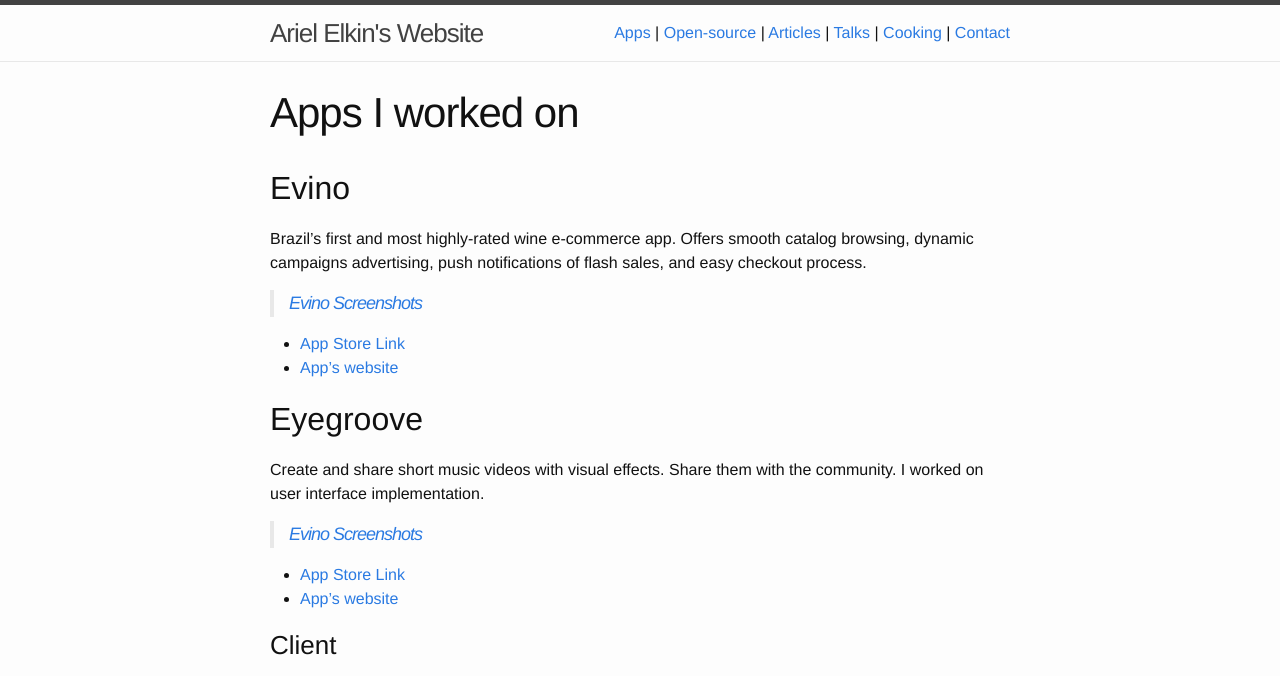
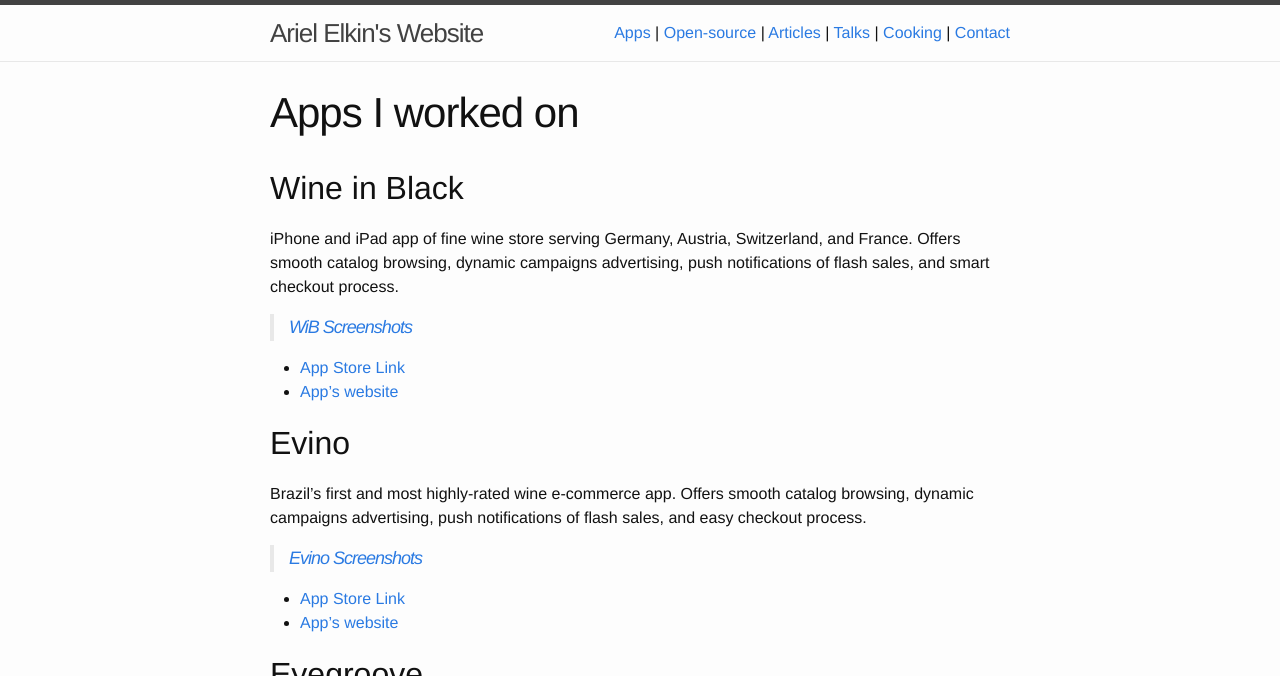
Before and after one commit to arielelkin/site_source, a Jekyll site: the page built from apps.markdown, in a window 1280 px wide and 900 px high, cut to the strip 0-676 px from the top of the window. Built offline with Jekyll 4.4.1, drawn with Linux system fonts in a browser that asks for light colours; a script that is not in the unit is left out.

Commit message:
add wib app

```diff
--- a/apps.markdown
+++ b/apps.markdown
@@ -5,6 +5,15 @@ comments: false
 sharing: false
 footer: false
 ---
+
+## Wine in Black
+
+iPhone and iPad app of fine wine store serving Germany, Austria, Switzerland, and France. Offers smooth catalog browsing, dynamic campaigns advertising, push notifications of flash sales, and smart checkout process.
+
+<blockquote class="imgur-embed-pub" lang="en" data-id="a/jP1UW" data-context="false"><a href="//imgur.com/jP1UW">WiB Screenshots</a></blockquote><script async src="//s.imgur.com/min/embed.js" charset="utf-8"></script>
+
+* [App Store Link](https://itunes.apple.com/de/app/wine-in-black-wein-champagner-mobil-kaufen/id547552864?mt=8)
+* [App's website](https://www.wine-in-black.de/)
 
 ## Evino
 
```
